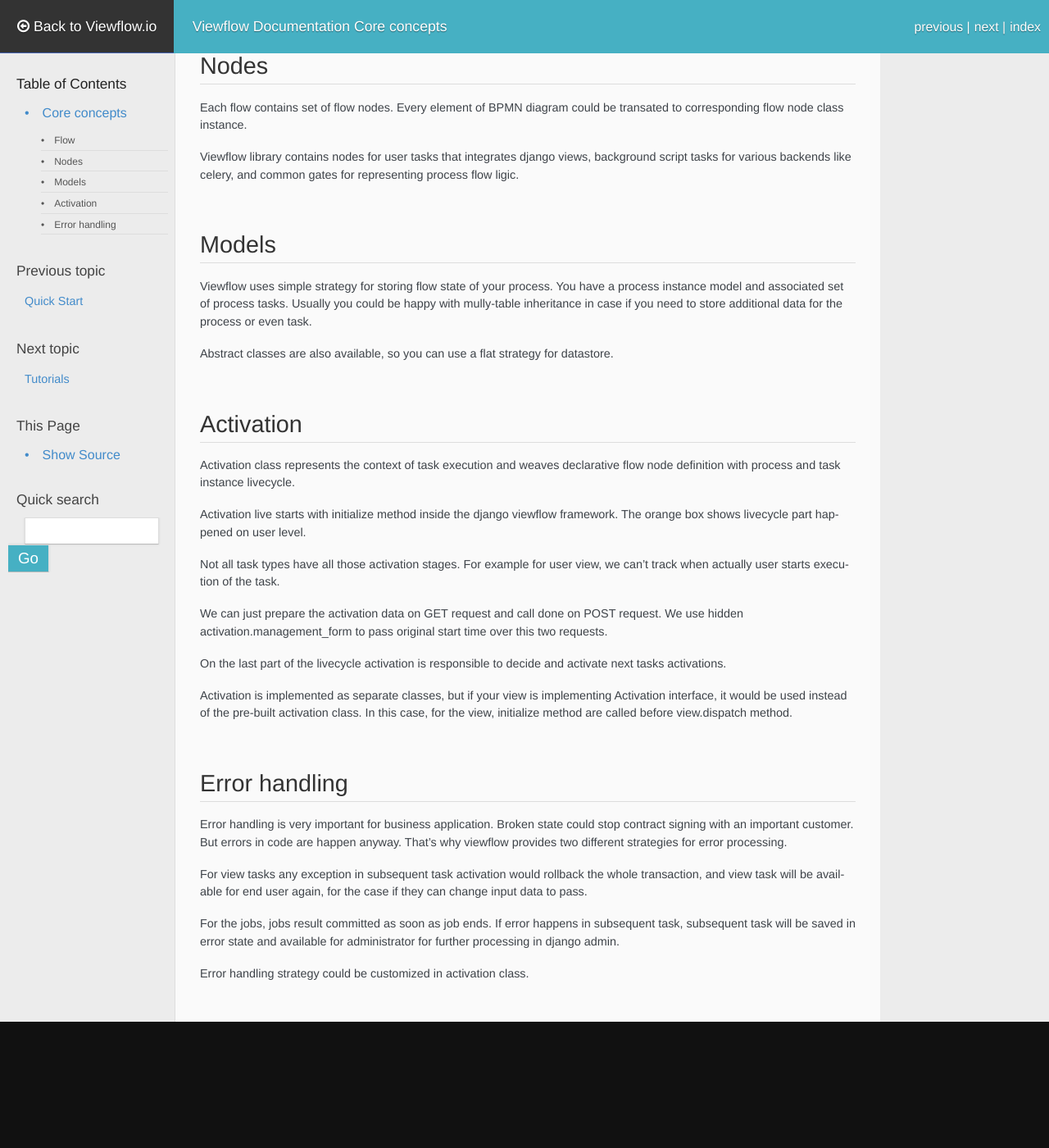
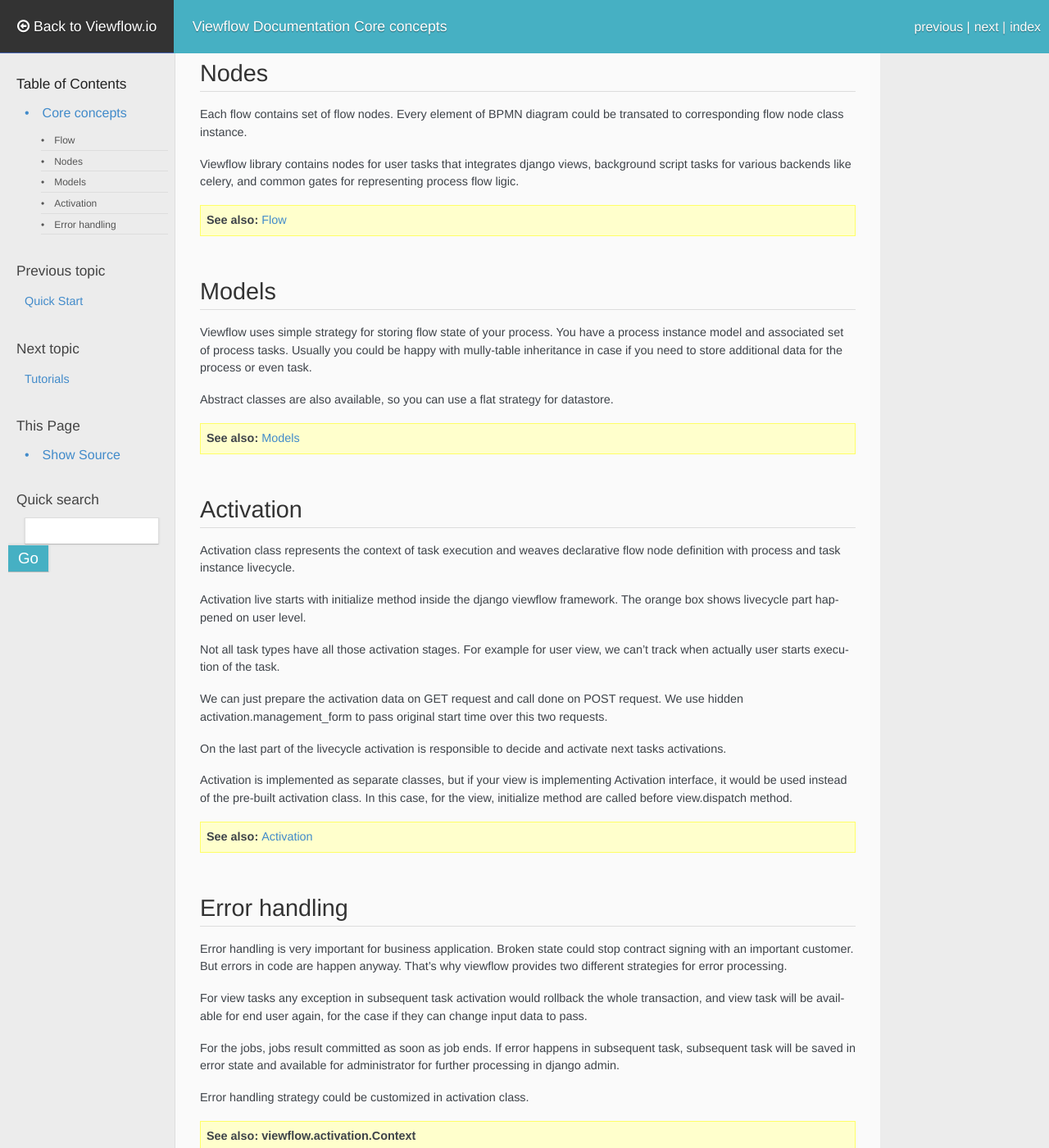
Before and after one commit to kmmbvnr/viewflow-docs-v1, a Sphinx documentation site: the page built from docs/core_concepts.rst, in a window 1280 px wide and 1400 px high, scrolled down 408 px. Shown: the whole window at 82% size. Built offline with Sphinx 7.4.7, drawn with Linux system fonts in a browser that asks for light colours; nearby versions of some CDN libraries; some web fonts are replaced; before the commit the page ends 1654 px from its top, so only the background shows below that.

Commit message:
Extend docs

```diff
--- a/docs/core_concepts.rst
+++ b/docs/core_concepts.rst
@@ -28,6 +30,10 @@
 Viewflow library contains nodes for user tasks that integrates django
 views, background script tasks for various backends like celery, and
 common gates for representing process flow ligic.
+
+.. seealso::
+
+    :doc:`viewflow_flow`
 
 
 Models
@@ -41,6 +47,10 @@
 
 Abstract classes are also available, so you can use a flat
 strategy for datastore.
+
+.. seealso::
+
+    :doc:`viewflow_models`
 
 
 Activation
@@ -70,6 +80,9 @@
 pre-built activation class. In this case, for the view, initialize
 method are called before view.dispatch method.
 
+.. seealso::
+
+    :doc:`viewflow_activation`
 
 
 Error handling
@@ -90,3 +103,7 @@
 admin.
 
 Error handling strategy could be customized in activation class.
+
+.. seealso::
+
+    :class:`viewflow.activation.Context`
--- a/docs/login.rst
+++ b/docs/login.rst
@@ -2,7 +2,9 @@
 Workflow automation suite for Django
 ====================================
 
-Please, login to get access to documentation
+.. warning::
+
+    Please, login to get access to documentation
 
 
 Login
```
Also changed, not shown: other parts of docs/core_concepts.rst (+3 -1 lines), docs/introduction.rst (+3 -10 lines).
